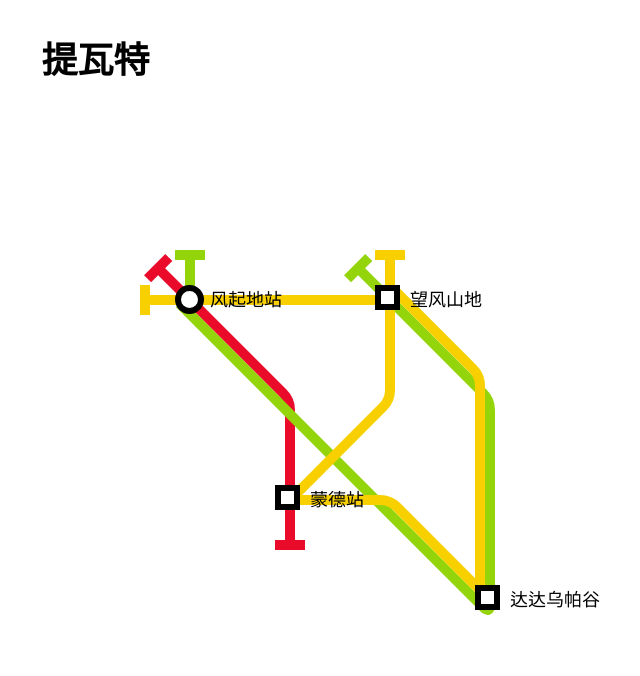
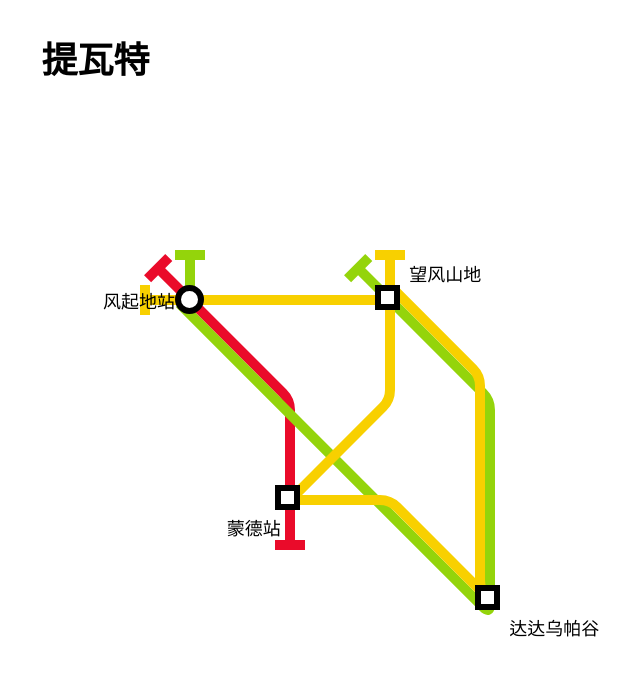
Before and after one commit to RyanEdo/mini-metro-web, a React (Create React App) app: page / in a window 1280 px wide. Shown: the top 676 px of the page, without its empty margins (10-650 px from the left). Built offline with nearby package versions, Linux system fonts and the light colour scheme.

Commit message:
before change render order

```diff
--- a/src/DataStructure/Station.ts
+++ b/src/DataStructure/Station.ts
@@ -11,7 +11,7 @@ export class Station {
   tracks: Track[];
   lineRecords: Map<Line, LineRecord[]>;
   _dev_tag: string | undefined;
-  handlers: (Line|undefined|null)[];
+  handlers: (Line | undefined | null)[];
   displayStation?: StationProps;
   constructor(position: Point) {
     this.position = position;
@@ -22,33 +22,68 @@ export class Station {
     this.handlers = new Array(8);
   }
 
+  getBestDirectionForName() {
+    let space = 0,
+      endIndex = 0,
+      maxSpace = 0,
+      firstSpace;
+    for (let i = 0; i < 8; i++) {
+      const empty = !this.handlers[i] && this.tracks[i].isEmpty();
+      if (empty) {
+        space++;
+        if (space > maxSpace) {
+          maxSpace = space;
+          endIndex = i;
+        }
+      } else {
+        if (firstSpace === undefined) firstSpace = space;
+        space = 0;
+      }
+    }
+    // all empty // typescript not that smart haha
+    if (space === 8) {
+      return Direct.right;
+    }
+    if(firstSpace === undefined) firstSpace =0;
+    if (space + firstSpace >= maxSpace) {
+      // max space containing 0
+      if (firstSpace >= space) {
+        return Math.floor((firstSpace - space) / 2);
+      } else if (space > firstSpace) {
+        return 7 - Math.floor((space - firstSpace) / 2);
+      }
+    }
 
+      // max space not containing 0
+      return endIndex - Math.floor(maxSpace / 2);
 
-  addLineRecord(lineRecord: LineRecord){
-    const {line, station} = lineRecord;
-    if(!line){
-      throw new Error('line is undefined while add line record to statation');
+  }
+
+  addLineRecord(lineRecord: LineRecord) {
+    const { line, station } = lineRecord;
+    if (!line) {
+      throw new Error("line is undefined while add line record to statation");
     }
-    if(station !== this){
-      throw new Error('you are adding a line record which not belongs to this station');
+    if (station !== this) {
+      throw new Error(
+        "you are adding a line record which not belongs to this station"
+      );
     }
     // this lineRecords is the array saving linerecords
     const lineRecordsArr = this.lineRecords.get(line) || [];
-    lineRecordsArr.push(lineRecord)
+    lineRecordsArr.push(lineRecord);
     // this.lineRecords is the map Line=>Line
     // containing all the information of the lines go through this station
-    this.lineRecords.set(line,lineRecordsArr);
+    this.lineRecords.set(line, lineRecordsArr);
   }
-
 
   getTrack(direction: Direction) {
     return this.tracks[direction.direct];
   }
 
-  getRail(direction: Direction, index: number){
+  getRail(direction: Direction, index: number) {
     return this.getTrack(direction).getRail(index);
   }
-
 
   // getBestRail(direction: Direction){
   //   return this.getTrack(direction).getBestRail();
@@ -57,11 +92,13 @@ export class Station {
   // find the start or end of the Line
   // if no records find, this station must be the departure station
   // if both start and end exist, this station is the loop line joint
-  getJoint(line: Line){
-    const terminal = this.lineRecords.get(line)?.find(lineRecord=>!lineRecord.lastLineRecord);
-    const departure = this.lineRecords.get(line)?.find(lineRecord=>!lineRecord.nextLineRecord);
+  getJoint(line: Line) {
+    const terminal = this.lineRecords
+      .get(line)
+      ?.find((lineRecord) => !lineRecord.lastLineRecord);
+    const departure = this.lineRecords
+      .get(line)
+      ?.find((lineRecord) => !lineRecord.nextLineRecord);
     return departure || terminal;
   }
-
-
 }
--- a/src/Grid/Scale.ts
+++ b/src/Grid/Scale.ts
@@ -129,6 +129,10 @@ export const onMouseUp = (
       cardShowing,
       setCardShowing,
     );
+  }
+  const {currentTarget, target} = event;
+  if(currentTarget === target && !moved){
+    setCardShowing({});
   }
 };
 
@@ -290,5 +294,9 @@ export const onTouchEnd = (
       setCardShowing,
     );
   }
+  const {currentTarget, target} = event;
+  if(currentTarget === target && !moved){
+    setCardShowing({});
+  }
   setEditingMode(Mode.normal);
 };
--- a/src/Render/Layer/RenderLayer.tsx
+++ b/src/Render/Layer/RenderLayer.tsx
@@ -1,8 +1,10 @@
 import React, {
+  CSSProperties,
   Dispatch,
   MouseEventHandler,
   SetStateAction,
   useEffect,
+  useLayoutEffect,
   useState,
 } from "react";
 import DevelopLayer from "./DevelopLayer";
@@ -27,14 +29,13 @@ import LineRender from "../Component/LineRender";
 import shapes from "../../Resource/Shape/shape";
 import "./RenderLayer.scss";
 import { FunctionMode, Mode } from "../../DataStructure/Mode";
+import { Direct } from "../../DataStructure/Direction";
 class RenderProps {
   data!: UserDataType;
   setData!: Dispatch<SetStateAction<UserDataType>>;
   functionMode!: FunctionMode;
   record!: RecordType;
-  setRecord!: React.Dispatch<
-    React.SetStateAction<RecordType>
-  >;
+  setRecord!: React.Dispatch<React.SetStateAction<RecordType>>;
   currentRecordIndex!: number;
   setCurrentRecordIndex!: React.Dispatch<React.SetStateAction<number>>;
   translateX!: number;
@@ -242,11 +243,11 @@ function RenderLayer({
     return (
       <div>
         {allStationsList.map((station, index) => {
-          const { displayStation } = station;
+          const { displayStation, position } = station;
+          const {x,y} = position;
           const { stationName, shape, stationId } = displayStation!;
           const add = () => {
-            if (!moved)
-              setCardShowing({ stationIds: [stationId] });
+            if (!moved) setCardShowing({ stationIds: [stationId] });
             if (functionMode === FunctionMode.selectingStation) {
               const { insertIndex, line } = insertInfo!;
               const { lineId } = line;
@@ -259,33 +260,65 @@ function RenderLayer({
               const newRecord = record.slice(
                 0,
                 currentRecordIndex + 1
-              )  as LineChanges[];
-              setRecord(newRecord.concat([{stationId,lineId,stationIndex:insertIndex}]));
-              setCurrentRecordIndex(currentRecordIndex+1);
+              ) as LineChanges[];
+              setRecord(
+                newRecord.concat([
+                  { stationId, lineId, stationIndex: insertIndex },
+                ])
+              );
+              setCurrentRecordIndex(currentRecordIndex + 1);
               setCardShowing({ stationIds: [stationId], lineIds: [lineId] });
 
               // setFunctionMode(FunctionMode.lineEditing);
             }
           };
+          const nameDirection: Direct = station.getBestDirectionForName();
+          const SQRT1_2 = Math.SQRT1_2;
+          const directionOffset = [
+            [0, -1],
+            [SQRT1_2, -SQRT1_2],
+            [1, 0],
+            [SQRT1_2, SQRT1_2],
+            [0, 1],
+            [-SQRT1_2, SQRT1_2],
+            [-1, 0],
+            [-SQRT1_2, -SQRT1_2],
+          ];
+          const k = 20; // distance from station to name
+          const namePosition = directionOffset[nameDirection];
+          const [dX,dY] = namePosition;
+          const nameX = dX*k+x;
+          const nameY = dY*k+y;
+          const translate = [
+            [-1,-2],
+            [0,-2],
+            [0,-1],
+            [0,0],
+            [-1,0],
+            [-2,0],
+            [-2,-1],
+            [-2,-2]
+          ]
+          const [tX,tY] = translate[nameDirection];
+
+          const nameStyle:CSSProperties = {position: "absolute",left: nameX, top: nameY, transform: `translate(${50*tX}%,${50*tY}%)`}
           return (
             <div
               onMouseDown={(e) => operationStart(e, station)}
               onTouchStart={(e) => operationStart(e, station)}
-              style={{
+
+              className="station-render"
+              onTouchMove={() => setMoved(true)}
+              onMouseMove={() => setMoved(true)}
+              onTouchEnd={add}
+              onClick={add}
+            >
+              <div className="station-shape"               style={{
                 position: "absolute",
                 left: station.position.x - 15,
                 top: station.position.y - 15,
                 whiteSpace: "nowrap",
-              }}
-              className="station-render"
-
-              onTouchMove={()=>setMoved(true)}
-              onMouseMove={()=>setMoved(true)}
-
-              onTouchEnd={add}
-              onClick={add}
-            >
-              <div className="station-shape">
+              }}>
                 {
                   //@ts-ignore
                   shapes[shape]
@@ -293,7 +326,7 @@ function RenderLayer({
               </div>
               <div
                 className="station-name"
-                style={scale < 0.65 ? { display: "none" } : {}}
+                style={scale < 0.65 ? { display: "none" } : nameStyle}
                 // style={{transform: `scale(${1/scale})`}}
               >
                 {stationName}
@@ -305,11 +338,15 @@ function RenderLayer({
       </div>
     );
   };
+  const lineComp = renderLines(allLinesList, cardShowing, setCardShowing);
+  const stationComp = renderStations(allStationsList);
+  useLayoutEffect(()=>{
+    console.log(allStationsList[0].handlers)
+  })
   return (
     <div className="RenderLayer">
-      {renderLines(allLinesList, cardShowing, setCardShowing)}
-
-      {renderStations(allStationsList)}
+      {lineComp}
+      {stationComp}
       {/* <DevelopLayer /> */}
     </div>
   );
```
Also changed, not shown: src/Common/util.ts (line endings or trailing spaces).
